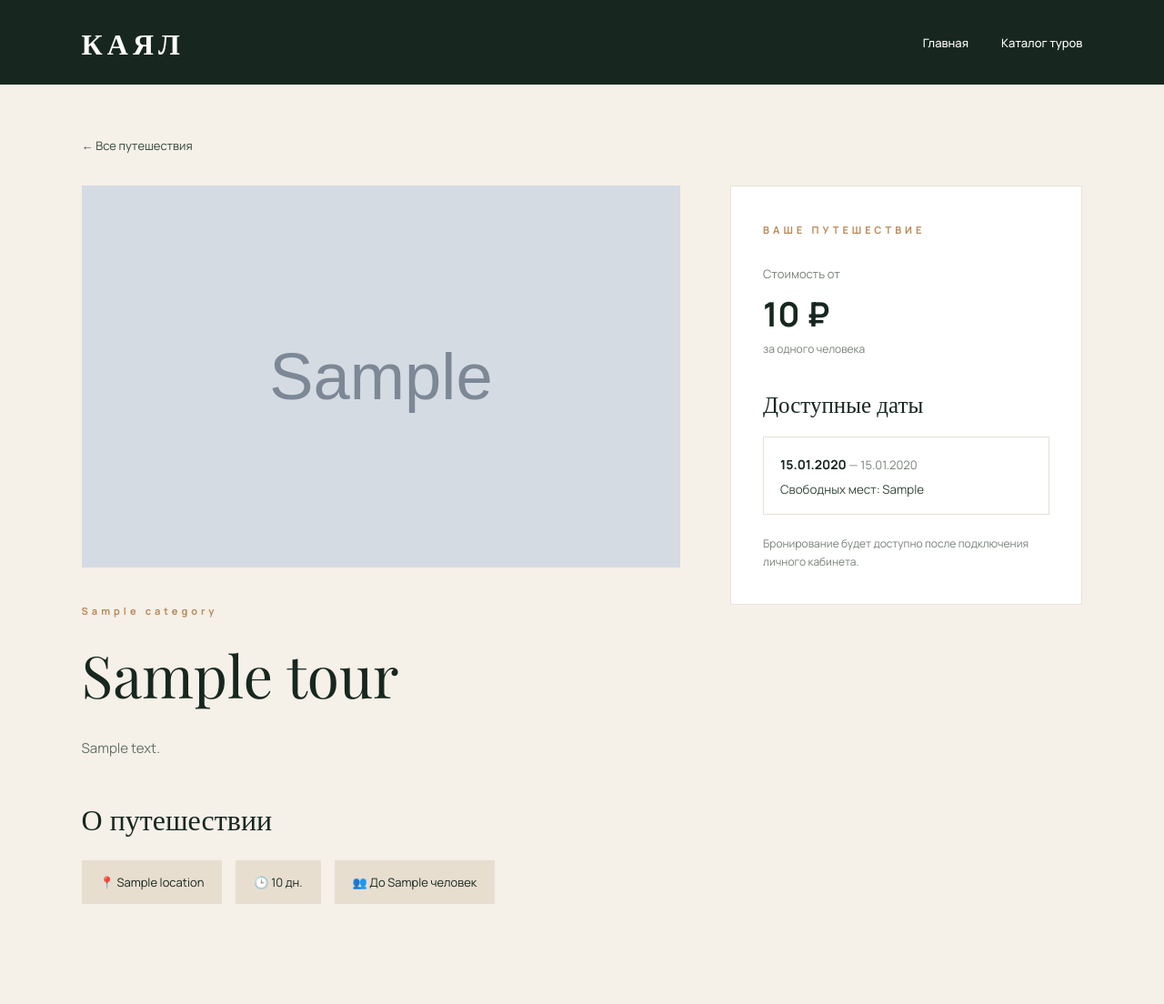
After one commit to DandelionAisa/kayal-travel, a Flask app: template templates/tour_detail.html in a window 1280 px wide. The commit adds this page. Shown: the whole page at 91% size. Run offline with Flask 3, Linux system fonts and the light colour scheme; the template is opened without the code that fills it: most values are stand-ins (such as "Sample title", 1, 10 or a date in 2020); grey boxes marked "Sample" are stand-in pictures.

Commit message:
Добавление карточек туров и дат

```diff
--- a/app.py
+++ b/app.py
@@ -2,7 +2,7 @@
 import os
 
 import pymysql
-from flask import Flask, render_template, request
+from flask import Flask, render_template, request, abort
 from dotenv import load_dotenv
 
 load_dotenv()
@@ -81,5 +81,60 @@ def tours():
         tours=all_tours
     )
 
+
+@app.route("/tours/<int:tour_id>")
+def tour_detail(tour_id):
+    connection = get_db_connection()
+
+    try:
+        with connection.cursor() as cursor:
+            # Получаем информацию о туре
+            cursor.execute("""
+                SELECT
+                    t.id,
+                    t.title,
+                    t.description,
+                    t.location,
+                    t.duration_days,
+                    t.price,
+                    t.max_participants,
+                    t.image,
+                    c.name AS category
+                FROM tours t
+                JOIN categories c ON t.category_id = c.id
+                WHERE t.id = %s AND t.is_active = TRUE
+            """, (tour_id,))
+
+            tour = cursor.fetchone()
+
+            if tour is None:
+                abort(404)
+
+            # Получаем доступные даты поездки
+            cursor.execute("""
+                SELECT
+                    id,
+                    start_date,
+                    end_date,
+                    available_places
+                FROM tour_dates
+                WHERE tour_id = %s
+                  AND start_date >= CURDATE()
+                  AND available_places > 0
+                ORDER BY start_date
+            """, (tour_id,))
+
+            dates = cursor.fetchall()
+
+    finally:
+        connection.close()
+
+    return render_template(
+        "tour_detail.html",
+        tour=tour,
+        dates=dates
+    )
+
+
 if __name__ == "__main__":
     app.run(debug=True)
--- a/static/css/style.css
+++ b/static/css/style.css
@@ -498,3 +498,140 @@ a {
         width: 100%;
     }
 }
+
+
+
+/* Страница отдельного тура */
+
+.detail-page {
+    padding: 55px 7% 110px;
+}
+
+.back-link {
+    display: inline-block;
+    margin-bottom: 35px;
+    color: var(--green-light);
+    font-size: 13px;
+}
+
+.detail-layout {
+    display: grid;
+    grid-template-columns: 1.7fr 1fr;
+    gap: 55px;
+    align-items: start;
+}
+
+.detail-image {
+    display: block;
+    width: 100%;
+    height: 420px;
+    object-fit: cover;
+    margin-bottom: 35px;
+}
+
+.detail-main h1 {
+    font-family: 'Playfair Display', serif;
+    font-size: clamp(40px, 5vw, 65px);
+    font-weight: 400;
+    margin: 18px 0 25px;
+}
+
+.detail-description {
+    color: #667269;
+    font-size: 15px;
+    line-height: 1.9;
+    margin-bottom: 40px;
+}
+
+.detail-main h2 {
+    font-family: 'Playfair Display', serif;
+    font-size: 32px;
+    font-weight: 400;
+    margin-bottom: 25px;
+}
+
+.detail-features {
+    display: flex;
+    flex-wrap: wrap;
+    gap: 15px;
+}
+
+.detail-features p {
+    padding: 15px 20px;
+    background: var(--sand);
+    font-size: 13px;
+}
+
+.booking-panel {
+    background: white;
+    padding: 35px;
+    border: 1px solid #E8E2D9;
+}
+
+.price-label {
+    margin-top: 30px;
+    color: #788078;
+    font-size: 13px;
+}
+
+.detail-price {
+    margin-top: 10px;
+    font-size: 37px;
+    font-weight: 700;
+}
+
+.price-note {
+    color: #788078;
+    font-size: 12px;
+    margin-top: 5px;
+}
+
+.booking-panel h3 {
+    font-family: 'Playfair Display', serif;
+    font-size: 25px;
+    font-weight: 400;
+    margin: 35px 0 20px;
+}
+
+.available-dates {
+    display: flex;
+    flex-direction: column;
+    gap: 12px;
+}
+
+.date-option {
+    padding: 18px;
+    border: 1px solid #E5E0D7;
+}
+
+.date-option strong {
+    font-size: 14px;
+}
+
+.date-option span {
+    font-size: 13px;
+    color: #788078;
+}
+
+.date-option small {
+    display: block;
+    margin-top: 8px;
+    color: var(--green-light);
+}
+
+.booking-hint {
+    margin-top: 22px;
+    color: #788078;
+    font-size: 12px;
+    line-height: 1.7;
+}
+
+@media (max-width: 850px) {
+    .detail-layout {
+        grid-template-columns: 1fr;
+    }
+
+    .detail-image {
+        height: 300px;
+    }
+}
--- /dev/null
+++ b/templates/tour_detail.html
@@ -0,0 +1,122 @@
+
+<!DOCTYPE html>
+<html lang="ru">
+<head>
+    <meta charset="UTF-8">
+    <meta name="viewport"
+          content="width=device-width, initial-scale=1.0">
+
+    <title>{{ tour.title }} — Каял</title>
+
+    <link rel="stylesheet"
+          href="{{ url_for('static', filename='css/style.css') }}">
+</head>
+<body>
+
+<header class="catalog-header">
+    <a href="/" class="logo">КАЯЛ</a>
+
+    <nav class="navigation">
+        <a href="/">Главная</a>
+        <a href="/tours">Каталог туров</a>
+    </nav>
+</header>
+
+<main class="detail-page">
+
+    <a href="/tours" class="back-link">
+        ← Все путешествия
+    </a>
+
+    <div class="detail-layout">
+
+        <div class="detail-main">
+
+            <img
+                class="detail-image"
+                src="{{ url_for('static',
+                    filename='images/' + tour.image) }}"
+                alt="{{ tour.title }}"
+            >
+
+            <span class="section-subtitle">
+                {{ tour.category }}
+            </span>
+
+            <h1>{{ tour.title }}</h1>
+
+            <p class="detail-description">
+                {{ tour.description }}
+            </p>
+
+            <h2>О путешествии</h2>
+
+            <div class="detail-features">
+                <p>📍 {{ tour.location }}</p>
+                <p>🕒 {{ tour.duration_days }} дн.</p>
+                <p>👥 До {{ tour.max_participants }} человек</p>
+            </div>
+
+        </div>
+
+        <aside class="booking-panel">
+
+            <span class="section-subtitle">
+                ВАШЕ ПУТЕШЕСТВИЕ
+            </span>
+
+            <p class="price-label">Стоимость от</p>
+
+            <div class="detail-price">
+                {{ "{:,.0f}".format(tour.price).replace(",", " ") }} ₽
+            </div>
+
+            <p class="price-note">за одного человека</p>
+
+            <h3>Доступные даты</h3>
+
+            {% if dates %}
+
+                <div class="available-dates">
+                    {% for date in dates %}
+
+                    <div class="date-option">
+                        <div>
+                            <strong>
+                                {{ date.start_date.strftime('%d.%m.%Y') }}
+                            </strong>
+
+                            <span>
+                                —
+                                {{ date.end_date.strftime('%d.%m.%Y') }}
+                            </span>
+                        </div>
+
+                        <small>
+                            Свободных мест: {{ date.available_places }}
+                        </small>
+                    </div>
+
+                    {% endfor %}
+                </div>
+
+                <p class="booking-hint">
+                    Бронирование будет доступно
+                    после подключения личного кабинета.
+                </p>
+
+            {% else %}
+
+                <p class="booking-hint">
+                    Пока нет доступных дат поездки.
+                </p>
+
+            {% endif %}
+
+        </aside>
+    </div>
+
+</main>
+
+</body>
+</html>
--- a/templates/tours.html
+++ b/templates/tours.html
@@ -91,9 +91,9 @@
                         {{ "{:,.0f}".format(tour.price).replace(",", " ") }} ₽
                     </strong>
 
-                    <span class="tour-link">
+                    <a href="{{ url_for('tour_detail', tour_id=tour.id) }}" class="tour-link">
                         Подробнее →
-                    </span>
+                    </a>
                 </div>
             </div>
         </article>
```
